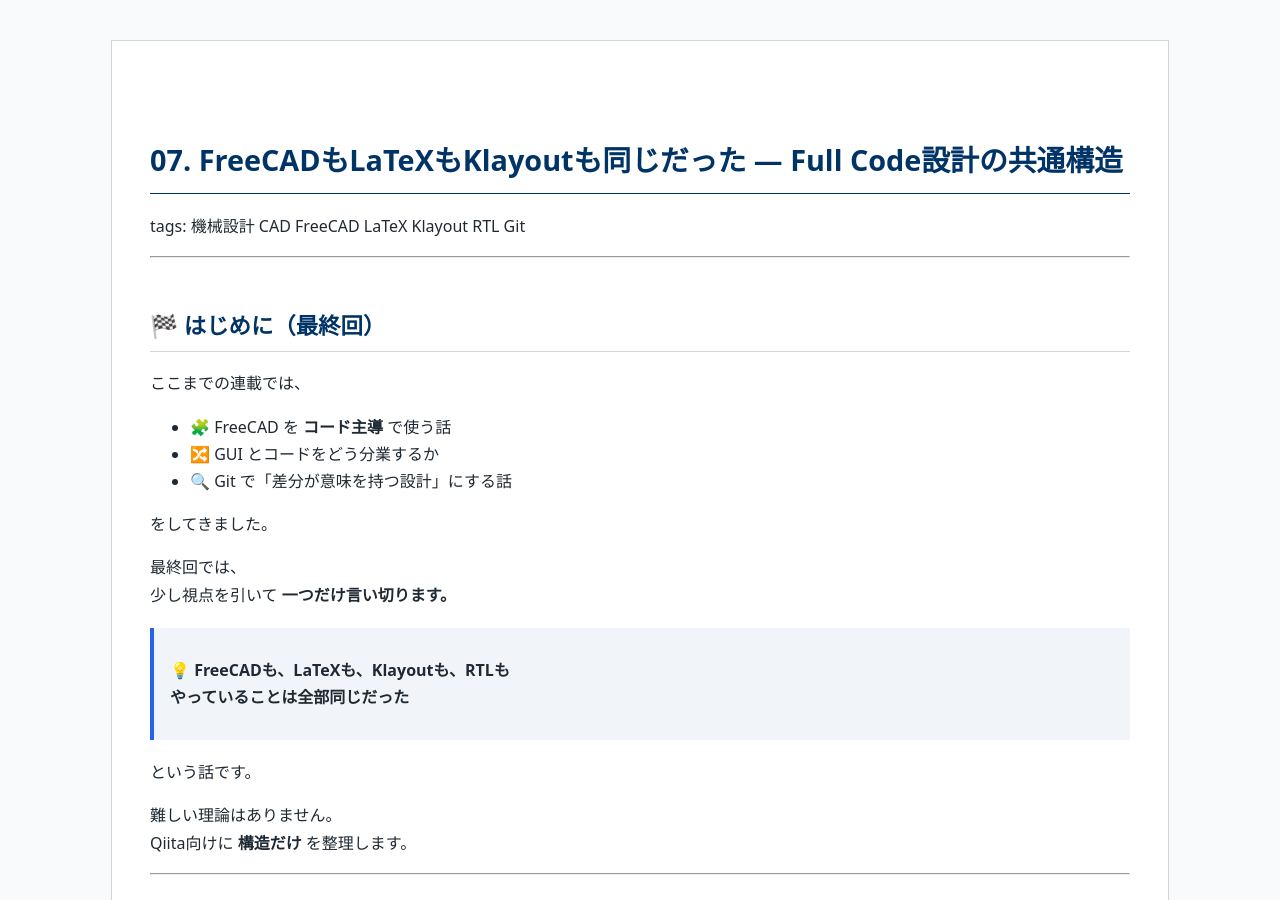
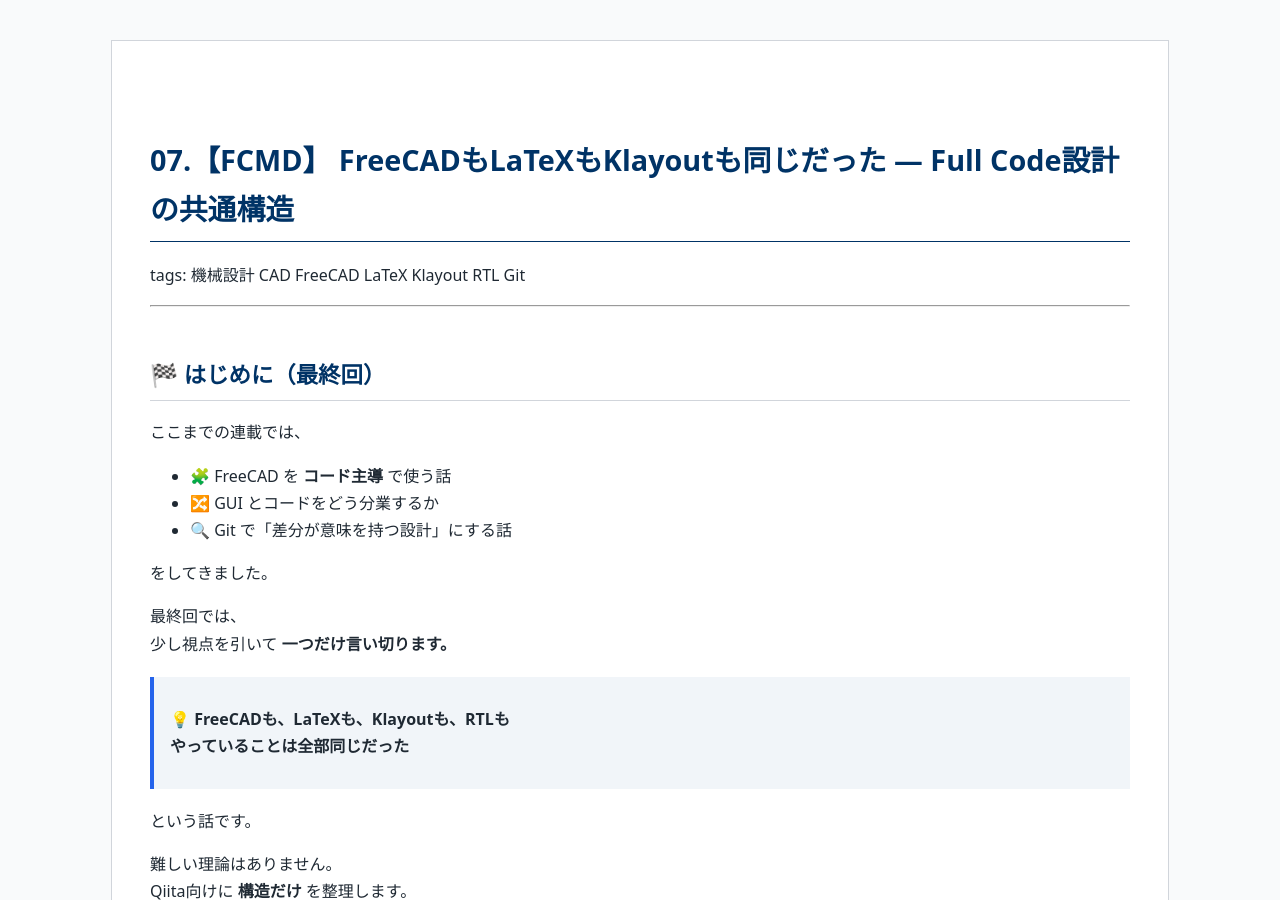
Before and after one commit to Samizo-AITL/qiita-articles, a Jekyll site: the page built from articles/07_full_code_mechanical_design_scope.md, in a window 1280 px wide and 900 px high. Built offline with Jekyll 4.4.1, drawn with Linux system fonts in a browser that asks for light colours.

Commit message:
Update 07_full_code_mechanical_design_scope.md

```diff
--- a/articles/07_full_code_mechanical_design_scope.md
+++ b/articles/07_full_code_mechanical_design_scope.md
@@ -3,7 +3,7 @@
 title: Qiita Articles
 ---
 
-# 07. FreeCADもLaTeXもKlayoutも同じだった ― Full Code設計の共通構造
+# 07.【FCMD】 FreeCADもLaTeXもKlayoutも同じだった ― Full Code設計の共通構造
 tags: 機械設計 CAD FreeCAD LaTeX Klayout RTL Git
 
 ---
```
